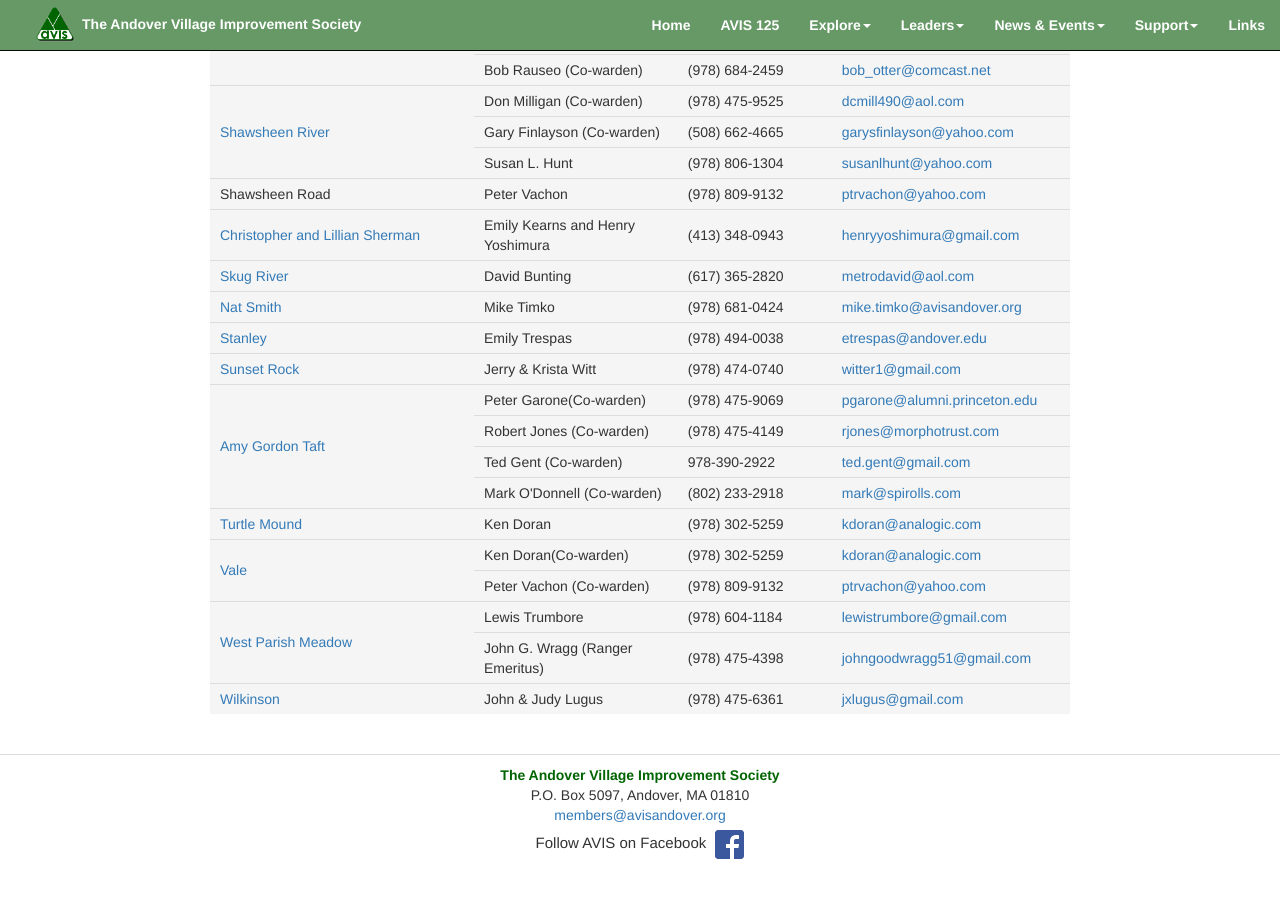
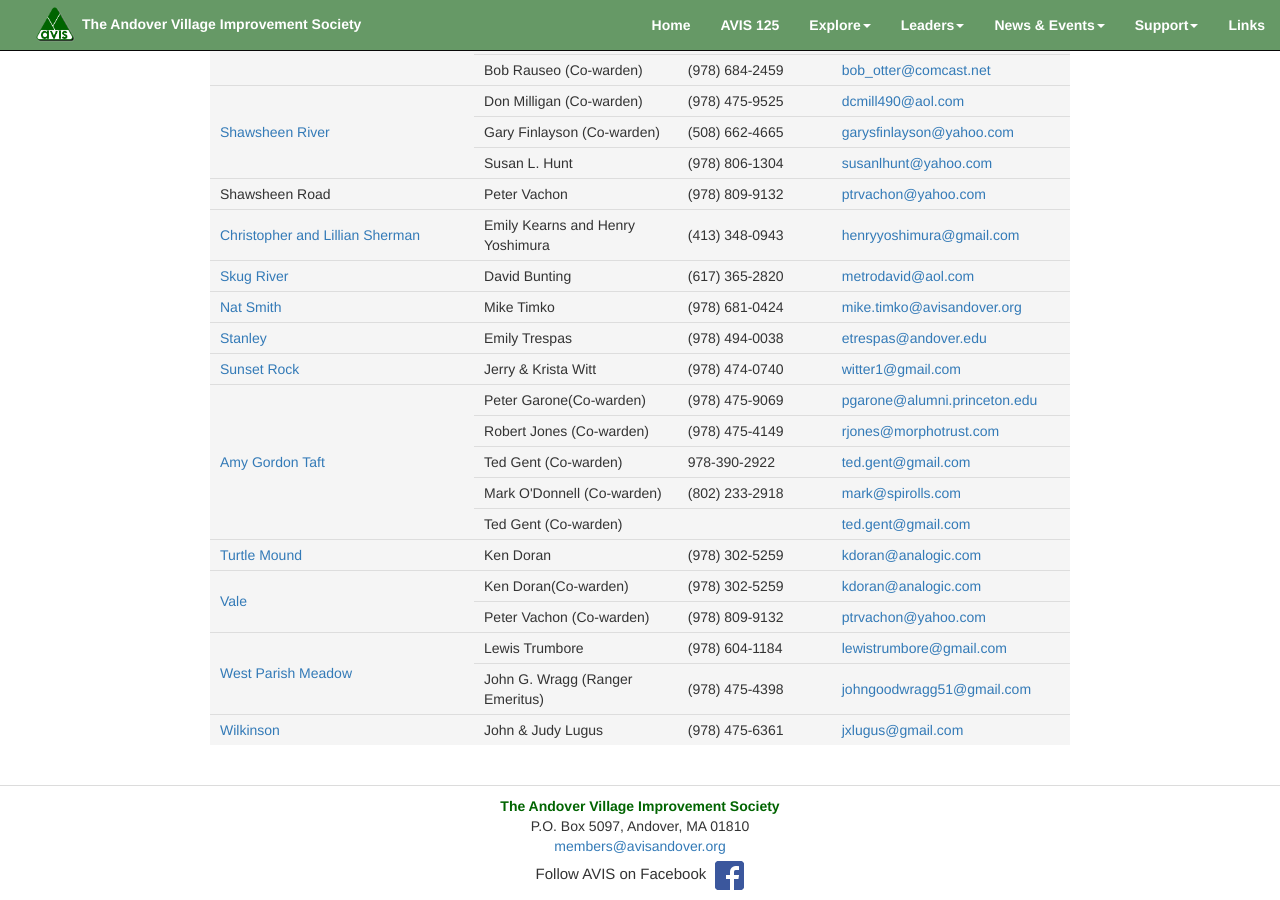
Before and after one commit to avisandover/avis-website, a Jekyll site: the page built from wardens.html, in a window 1280 px wide and 900 px high, scrolled down 1962 px. Built offline with Jekyll 4.4.1, drawn with Linux system fonts in a browser that asks for light colours; nearby versions of some CDN libraries; before the commit the page ends 2831 px from its top, so only the background shows below that.

Commit message:
New warden

```diff
--- a/wardens.html
+++ b/wardens.html
@@ -344,7 +344,7 @@ title: AVIS Wardens
         <td><a href="mailto:witter1@gmail.com">witter1@gmail.com</a></td>
       </tr>
       <tr>
-        <td rowspan="4"><a href="/taft.html">Amy Gordon Taft</a></td>
+        <td rowspan="5"><a href="/taft.html">Amy Gordon Taft</a></td>
         <td>Peter Garone(Co-warden)</td>
         <td>(978) 475-9069</td>
         <td><a href="mailto:pgarone@alumni.princeton.edu">pgarone@alumni.princeton.edu</a></td>
@@ -363,6 +363,11 @@ title: AVIS Wardens
         <td>Mark O'Donnell (Co-warden)</td>
         <td>(802) 233-2918</td>
         <td><a href="mailto:mark@spirolls.com">mark@spirolls.com</a></td>
+      </tr>
+      <tr>
+        <td>Ted Gent (Co-warden)</td>
+        <td></td>
+        <td><a href="mailto:ted.gent@gmail.com">ted.gent@gmail.com</a></td>
       </tr>
       <tr>
         <td><a href="/turtle.html">Turtle Mound</a></td>
```
